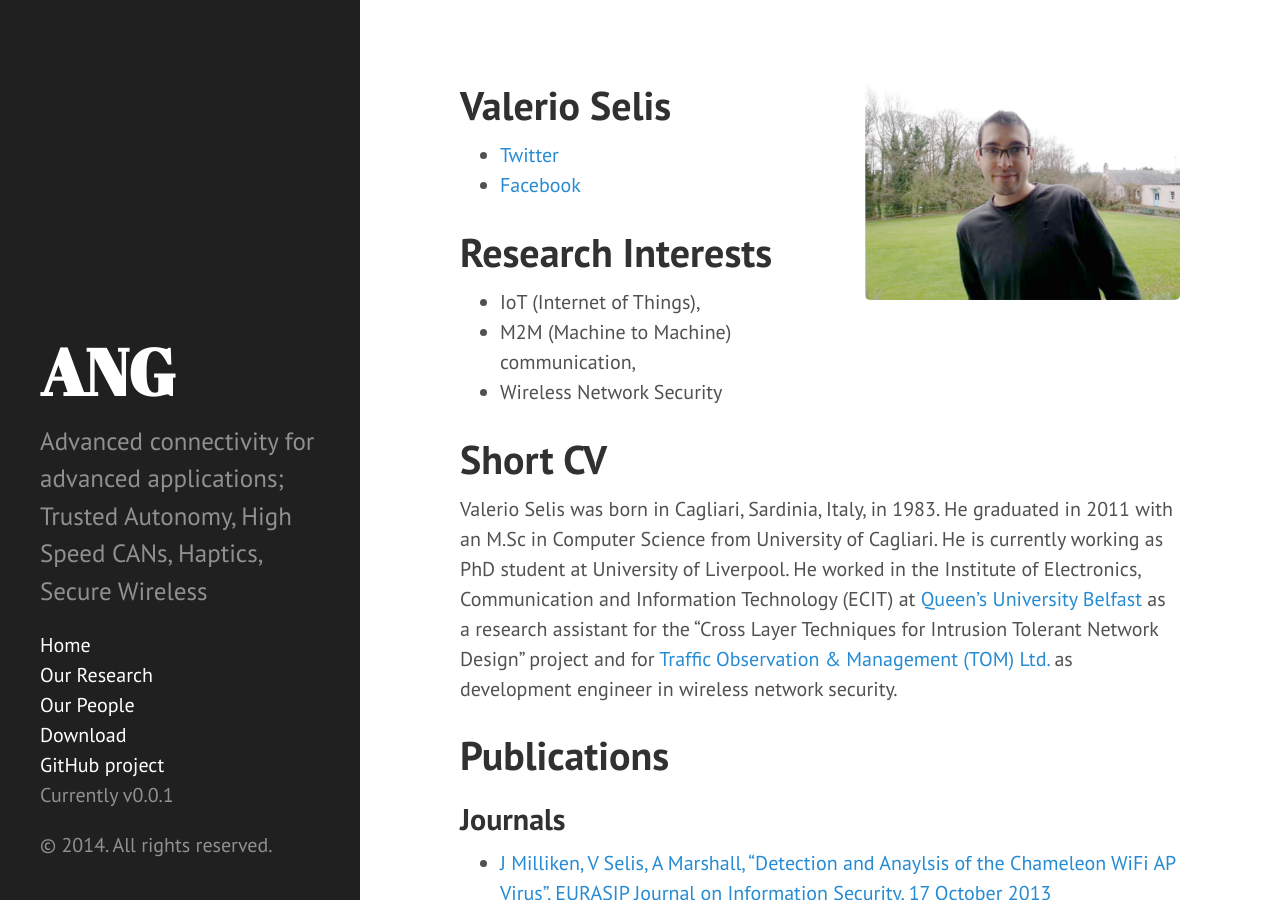
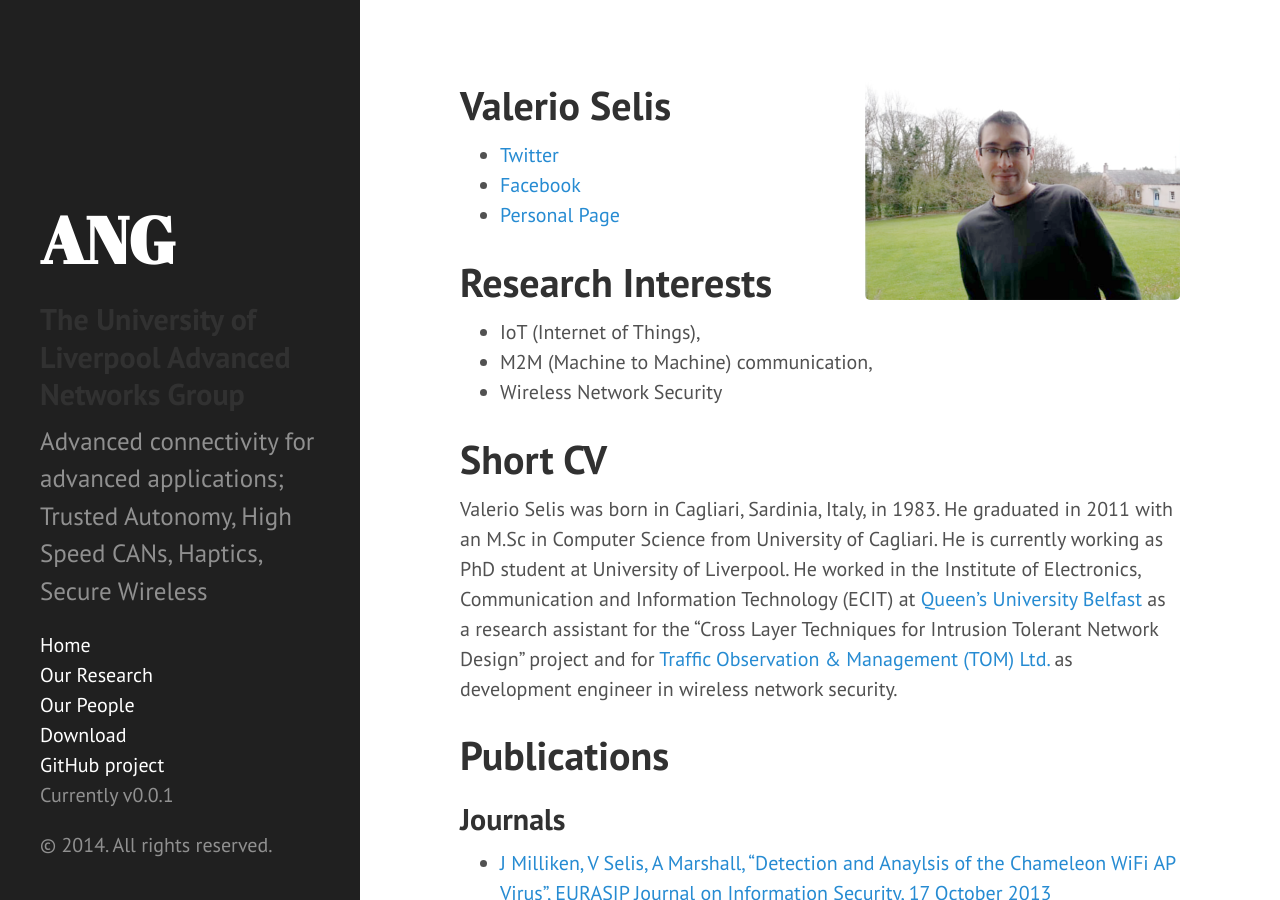
Before and after one commit to andrewbolster/anrg-web, a Jekyll site: the page built from people/vselis.md, in a window 1280 px wide and 900 px high. Built offline with Jekyll 4.4.1, drawn with Linux system fonts in a browser that asks for light colours; Markdown is read by kramdown in place of the engine named in the settings.

```diff
--- a/_includes/sidebar.html
+++ b/_includes/sidebar.html
@@ -2,6 +2,7 @@
   <div class="container sidebar-sticky">
     <div class="sidebar-about">
       <h1>{{ site.title }}</h1>
+      <h2>{{ site.tagline }}</h2>
       <p class="lead">{{ site.description }}</p>
     </div>
 
@@ -20,7 +21,7 @@
         {% if node.title != null %}
           {% if node.layout == "page" %}
             <li class="sidebar-nav-item{% if page.url == node.url %} active{% endif %}">
-              <a href="{{ node.url }}">{{ node.title }}</a>
+            <a href="{{ site.baseurl }}{{ node.url }}">{{ node.title }}</a>
             </li>
           {% endif %}
         {% endif %}
--- a/people/vselis.md
+++ b/people/vselis.md
@@ -7,6 +7,8 @@ links:
    url: http://twitter.com/vselis
  - name: Facebook
    url: https://www.facebook.com/HarmonRabbJr
+ - name: Personal Page
+   url: http://mypersonalpage.com
 ---
 
 #Research Interests
```
